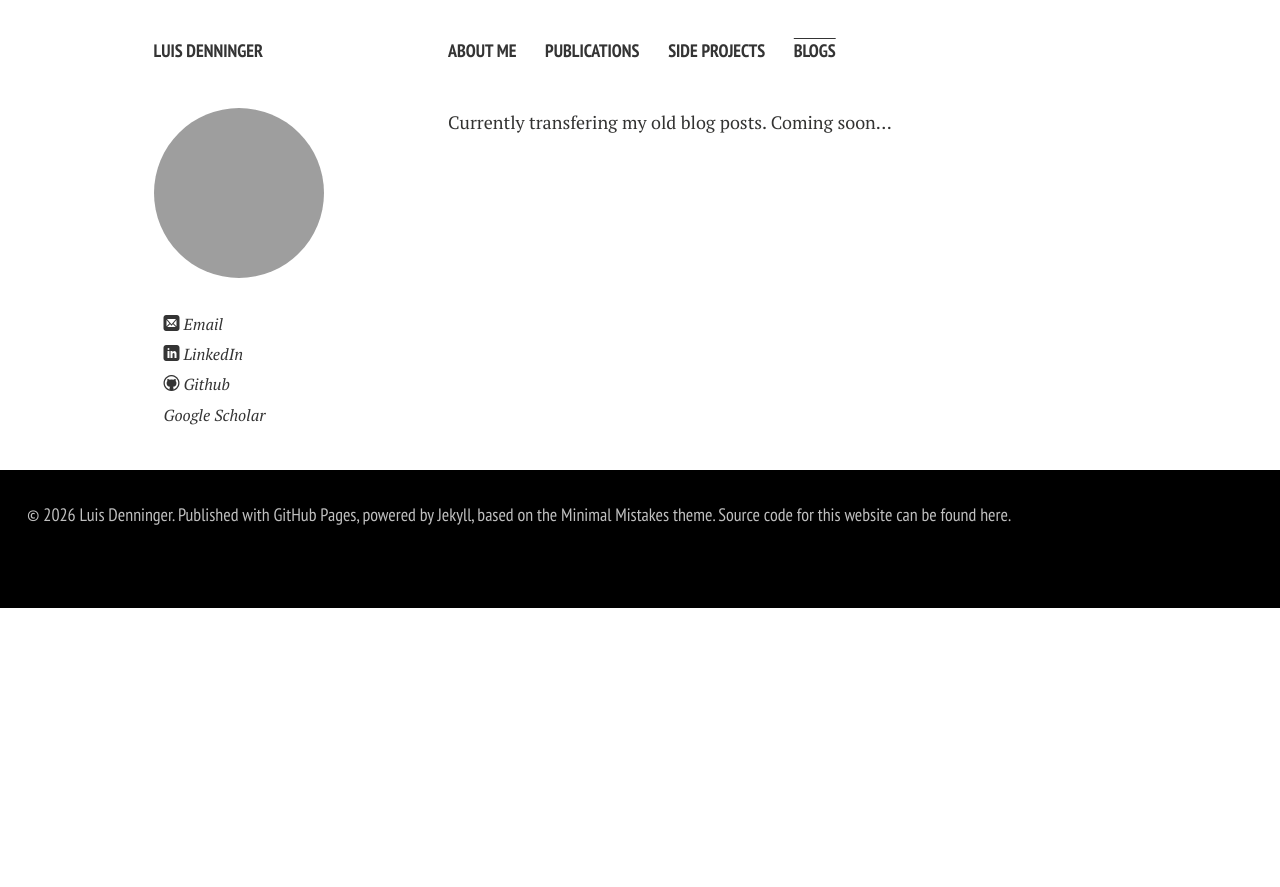
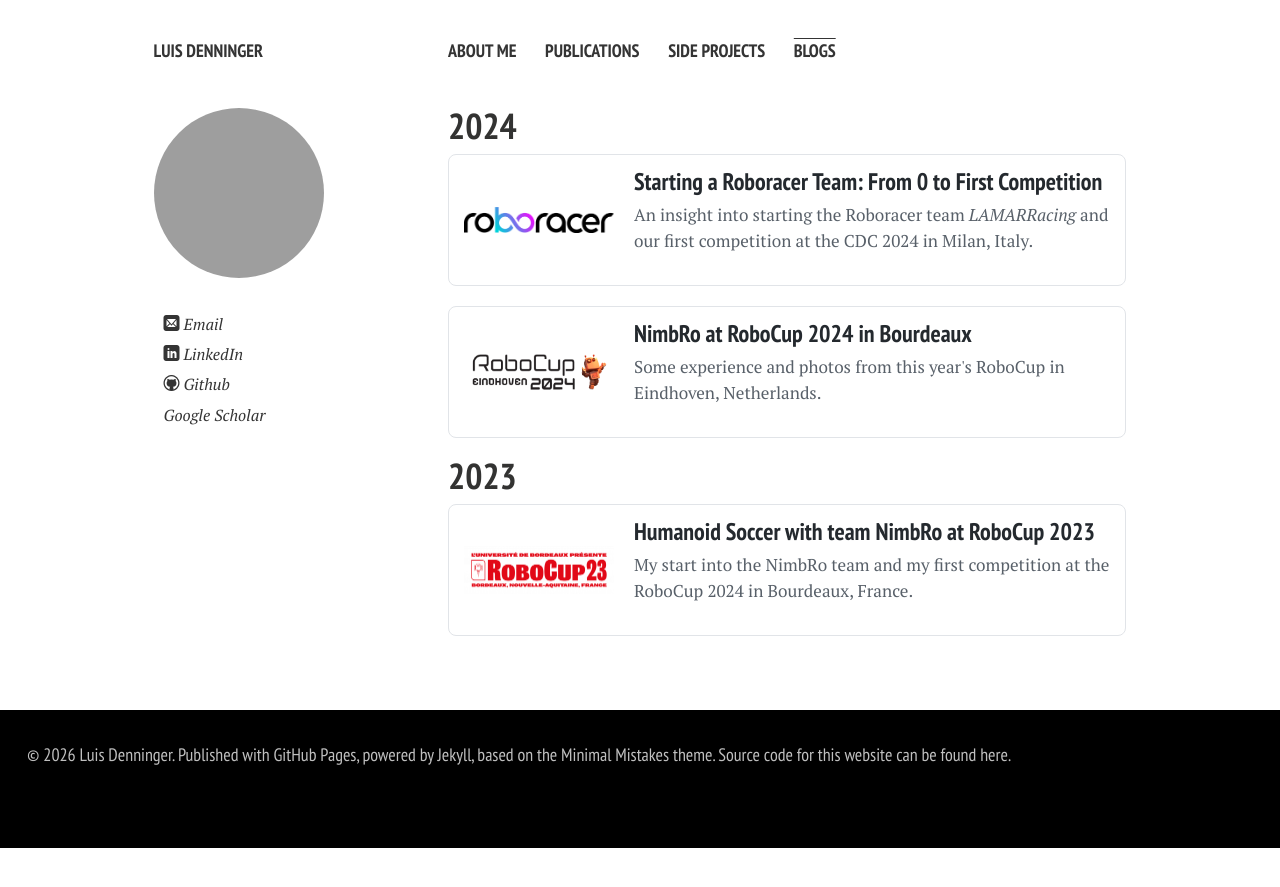
Before and after one commit to LDenninger/ldenninger.github.io, a Jekyll site: the page built from sites/blogs.html, in a window 1280 px wide. Shown: the top 887 px of the page. Built offline with Jekyll 4.4.1, drawn with Linux system fonts in a browser that asks for light colours; nearby versions of some CDN libraries; comment, search, counter and statistics services are not loaded; a style sheet for code colours, icons or effects is not loaded.

Commit message:
list restored blog posts on blogs page

```diff
--- a/sites/blogs.html
+++ b/sites/blogs.html
@@ -4,4 +4,22 @@ permalink: /blogs/
 title: Blogs
 ---
 
-Currently transfering my old blog posts. Coming soon...
+<h2 style="margin-bottom: 10px;">2024</h2>
+{% include blog_entry.html
+   title="Starting a Roboracer Team: From 0 to First Competition"
+   url="/blogs/roboracer_cdc2024/"
+   image="assets/images/logo/roboracer_logo.png"
+   tldr="An insight into starting the Roboracer team <i>LAMARRacing</i> and our first competition at the CDC 2024 in Milan, Italy." %}
+
+{% include blog_entry.html
+   title="NimbRo at RoboCup 2024 in Bourdeaux"
+   url="/blogs/nimbro_robocup2024/"
+   image="assets/images/logo/robocup_2024_logo.png"
+   tldr="Some experience and photos from this year's RoboCup in Eindhoven, Netherlands." %}
+
+<h2 style="margin-bottom: 10px; margin-top: 20px;">2023</h2>
+{% include blog_entry.html
+   title="Humanoid Soccer with team NimbRo at RoboCup 2023"
+   url="/blogs/nimbro_robocup2023/"
+   image="assets/images/logo/robocup_2023_logo.png"
+   tldr="My start into the NimbRo team and my first competition at the RoboCup 2024 in Bourdeaux, France." %}
```
